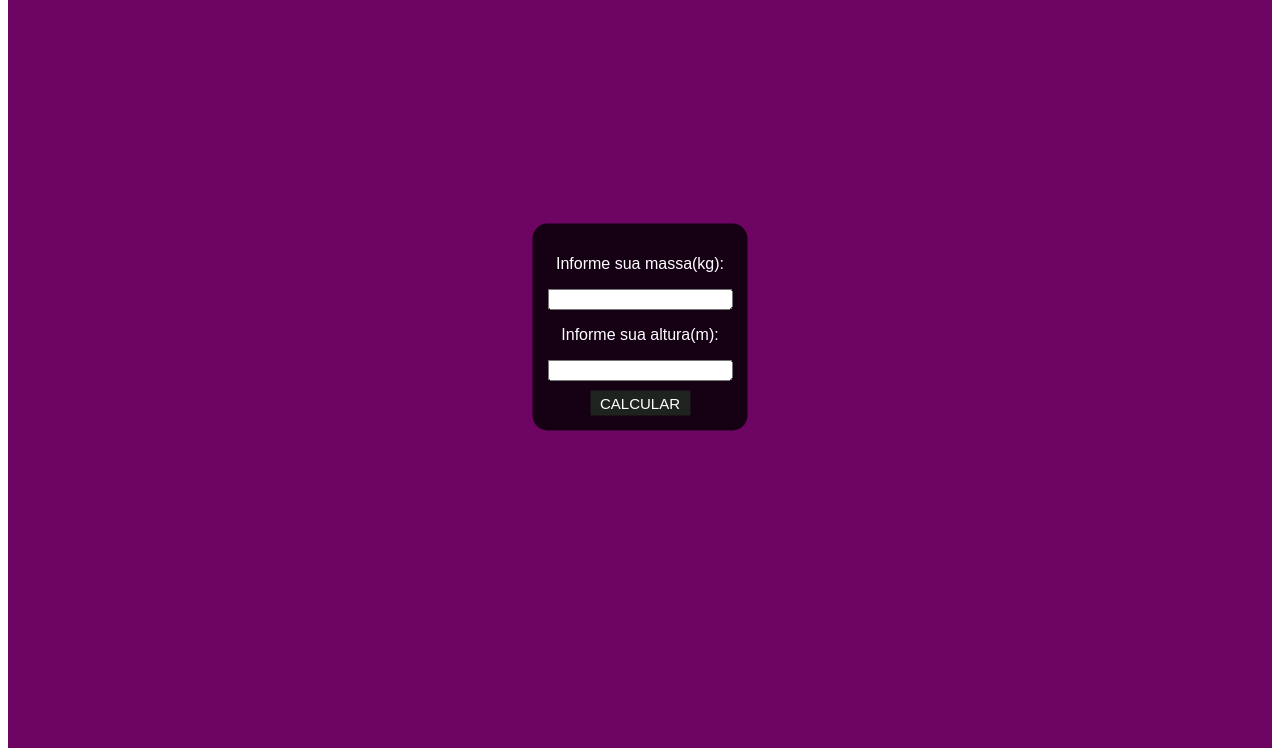
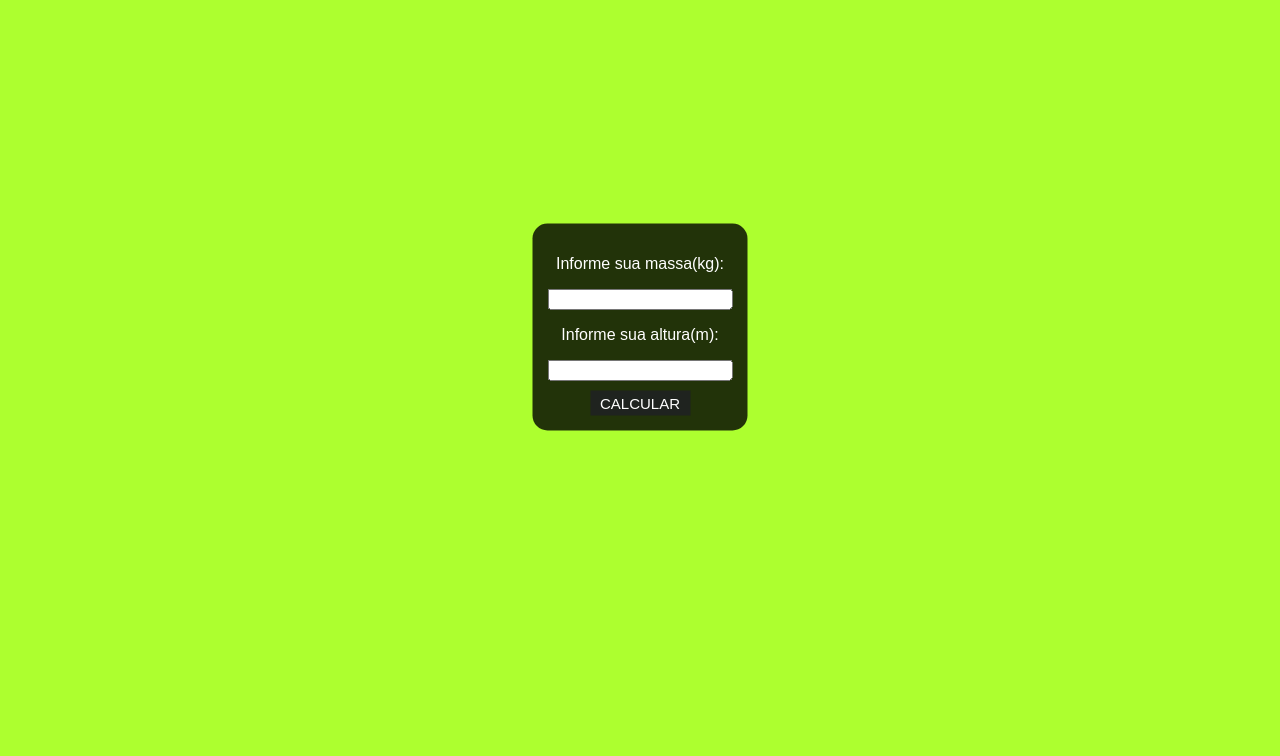
Before and after one commit to RodrigoFabio/calculaIMC, a plain HTML site: page index.html in a window 1280 px wide. Shown: the part 73-829 px from the top of the page. Drawn offline with Linux system fonts and the light colour scheme.

Commit message:
mudando cor de fundo

```diff
--- a/index.html
+++ b/index.html
@@ -4,13 +4,13 @@
     <title>CALCULA IMC</title>
 </head>
 <style>
-    .fundo{
-        background:rgb(111, 5, 99);
-        margin-top: 0px;
+    body{
+        background-color: greenyellow;
         height: 100vh;
         color: rgb(255, 255, 255);
         font-family: Arial, Helvetica, sans-serif;
         text-align: center;
+        margin-top: 0px;
     }
     .calcula{
         position: absolute;
```
Lines whose indentation alone changed are shown as unchanged.
